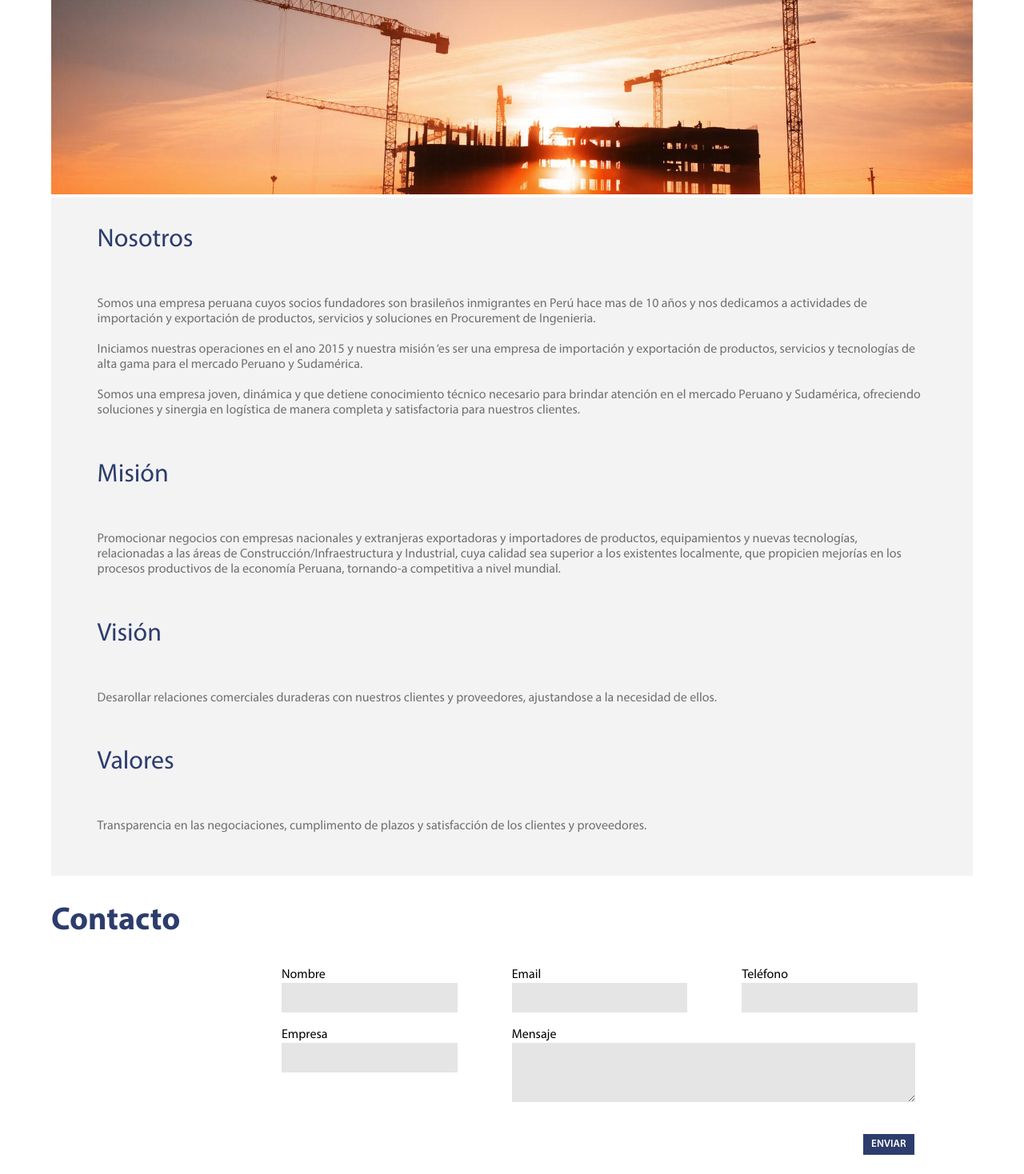
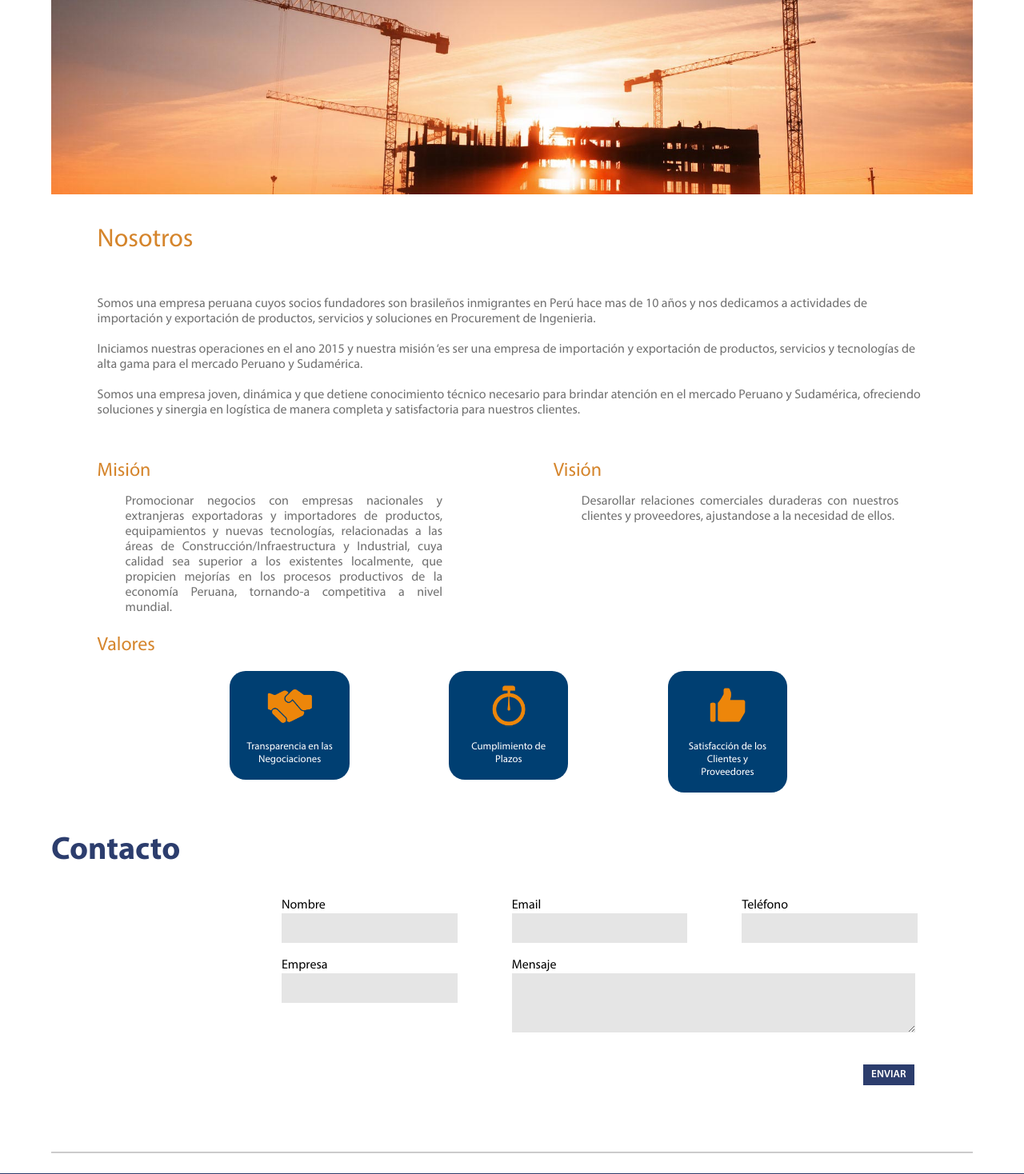
Before and after one commit to BRANDEMMA/2mg, a PHP site: page /nosotros.php in a window 1280 px wide. Shown: the part 163-1631 px from the top of the page at 80% size. Run offline with PHP 8.4, Linux system fonts and the light colour scheme.

Commit message:
Actualización sección "Nosotros"

```diff
--- a/css/estilos.css
+++ b/css/estilos.css
@@ -268,7 +268,6 @@ header{
 	width: 100%;
 }
 .derecha-nosotros2{
-	background-color: #F4F3F3;
 	float: left;
 	width: 100%;
 }
@@ -278,14 +277,59 @@ header{
 	width: 90%;
 }
 .derecha-nosotros-centrado h2{
-	color: #2C3D6D;
+	color: #D5852C;
 	font-family: "my_riad_pro_regular";
 	font-size: 2em;
 	font-weight: normal;
 	margin: 0;
 }
+.derecha-nosotros-centrado h3{
+	color: #D5852C;
+	font-family: "my_riad_pro_regular";
+	font-size: 1.5em;
+	font-weight: normal;
+	margin: 0;
+}
 .derecha-nosotros-centrado p{
 	font-family: "my_riad_pro_regular";
+}
+.mision{
+	float: left;
+	margin-right: 10%;
+	text-align: justify;
+	width: 45%;
+}
+.vision{
+	float: left;
+	text-align: justify;
+	width: 45%;
+}
+.mision p, .vision p{
+	margin: 0 auto;
+	margin-bottom: 5%;
+	margin-top: 3%;
+	width: 85%;
+}
+.contenedor-valores{
+	margin: 0 auto;
+	width: 80%;
+}
+.valores{
+	background-color: #003F72;
+	border-radius: 20px;
+	color: white;
+	float: left;
+	margin: 2% 7.5%;
+	padding: 2%;
+	text-align: center;
+	width: 14%;
+}
+.valores img{
+	width: 50%;
+}
+.valores p{
+	font-size: 0.8em;
+	margin-bottom: 0;
 }
 .asociados{
 	margin-bottom: 6%;
--- a/nosotros.php
+++ b/nosotros.php
@@ -36,14 +36,33 @@
 				Iniciamos nuestras operaciones en el ano 2015 y nuestra misión ‘es ser una empresa de importación y exportación de productos, servicios y tecnologías de alta gama para el mercado Peruano y Sudamérica.<br><br>
 				Somos una empresa joven, dinámica y que detiene conocimiento técnico necesario para brindar atención en el mercado Peruano y Sudamérica, ofreciendo soluciones y sinergia en logística de manera completa y satisfactoria para nuestros clientes.</p>
 
-				<h2>Misión</h2>
-				<p class="texto-gris espaciado">Promocionar negocios con empresas nacionales y extranjeras exportadoras y importadores de productos, equipamientos y nuevas tecnologías, relacionadas a las áreas de Construcción/Infraestructura y Industrial, cuya calidad sea superior a los existentes localmente, que propicien mejorías en los procesos productivos de la economía Peruana, tornando-a competitiva a nivel mundial.</p>
+				<div class="mision">
+					<h3>Misión</h3>
+					<p class="texto-gris espaciado">Promocionar negocios con empresas nacionales y extranjeras exportadoras y importadores de productos, equipamientos y nuevas tecnologías, relacionadas a las áreas de Construcción/Infraestructura y Industrial, cuya calidad sea superior a los existentes localmente, que propicien mejorías en los procesos productivos de la economía Peruana, tornando-a competitiva a nivel mundial.</p>
+				</div>
 
-				<h2>Visión</h2>
-				<p class="texto-gris espaciado">Desarollar relaciones comerciales duraderas con nuestros clientes y proveedores, ajustandose a la necesidad de ellos.</p>
+				<div class="vision">
+					<h3>Visión</h3>
+					<p class="texto-gris espaciado">Desarollar relaciones comerciales duraderas con nuestros clientes y proveedores, ajustandose a la necesidad de ellos.</p>
+				</div>
+				<div class="clear"></div>
 
-				<h2>Valores</h2>
-				<p class="texto-gris espaciado">Transparencia en las negociaciones, cumplimento de plazos y satisfacción de los clientes y proveedores.</p>
+				<h3>Valores</h3>
+				<div class="contenedor-valores">
+					<div class="valores">
+						<img src="img/calidad.png">
+						<p>Transparencia en las Negociaciones</p>
+					</div>
+					<div class="valores">
+						<img src="img/cumplimiento.png">
+						<p>Cumplimiento de Plazos</p>
+					</div>
+					<div class="valores">
+						<img src="img/satisfaccion.png">
+						<p>Satisfacción de los Clientes y Proveedores</p>
+					</div>
+					<div class="clear"></div>
+				</div>
 			</div>
 		</div>
 
```
Also changed, not shown: img/calidad.png (added), img/cumplimiento.png (added), img/satisfaccion.png (added).
